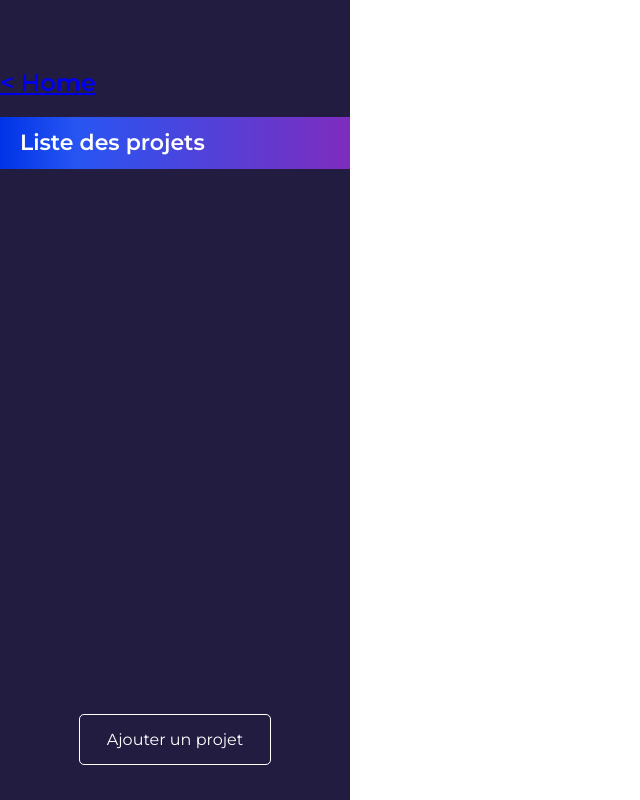
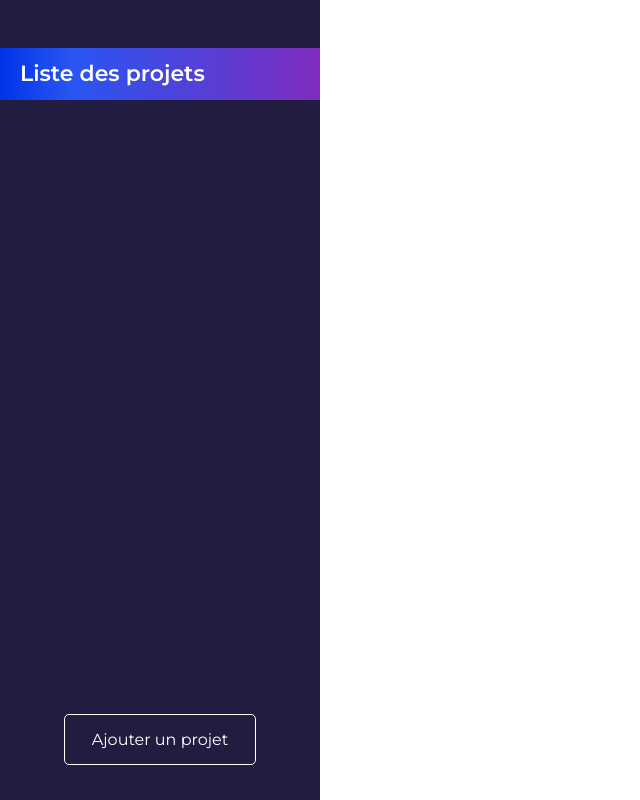
Before and after one commit to Ludoutt/GroupeC, a Symfony app: template templates/project/index.html.twig in a window 1280 px wide. Shown: the whole page, without its empty margins (0-640 px from the left). Run offline with Twig, Linux system fonts and the light colour scheme; the template is opened without the code that fills it, so the values that code supplies are empty; some libraries are stand-ins or nearby versions.

Commit message:
Modif style accueil

```diff
--- a/public/projects_asset/sass/project.scss
+++ b/public/projects_asset/sass/project.scss
@@ -8,11 +8,12 @@ html, body {
 $nav-width: 350px;
 section#wrapper {
 	display: flex;
+	width: 100%;
 	nav {
 		position: fixed;
 		height: 100vh;
 		background-color: #231C41;
-		min-width: $nav-width;
+		width: 25%;
 		display: flex;
 		flex-direction: column;
 		justify-content: space-between;
@@ -78,8 +79,8 @@ section#wrapper {
 	div.masonry {
 		display: flex;
 		flex-wrap: wrap;
-		width: calc(100% - 350px);
-		margin-left: 350px;
+		width: 75%;
+		margin-left: 25%;
 		article.project {
 			width: 200px;
 			margin: 20px;
--- a/public/projects_asset/stylesheets/project.css
+++ b/public/projects_asset/stylesheets/project.css
@@ -9,13 +9,14 @@ html, body {
 /* line 9, ../sass/project.scss */
 section#wrapper {
   display: flex;
+  width: 100%;
 }
 /* line 11, ../sass/project.scss */
 section#wrapper nav {
   position: fixed;
   height: 100vh;
   background-color: #231C41;
-  min-width: 350px;
+  width: 25%;
   display: flex;
   flex-direction: column;
   justify-content: space-between;
@@ -95,8 +96,8 @@ section#wrapper nav a.add {
 section#wrapper div.masonry {
   display: flex;
   flex-wrap: wrap;
-  width: calc(100% - 350px);
-  margin-left: 350px;
+  width: 75%;
+  margin-left: 25%;
 }
 /* line 83, ../sass/project.scss */
 section#wrapper div.masonry article.project {
--- a/templates/project/index.html.twig
+++ b/templates/project/index.html.twig
@@ -7,7 +7,7 @@
 <section id="wrapper">
    <nav>
       <div class="projects">
-         <h2><a href="{{ path('project_index') }}"><   Home</a></h2>
+         <h2 style="display: none;"><a href="{{ path('project_index') }}"><   Home</a></h2>
          <h1>Liste des projets</h1>
          <ul class="project-list">
             {% for project in projects %}
```
